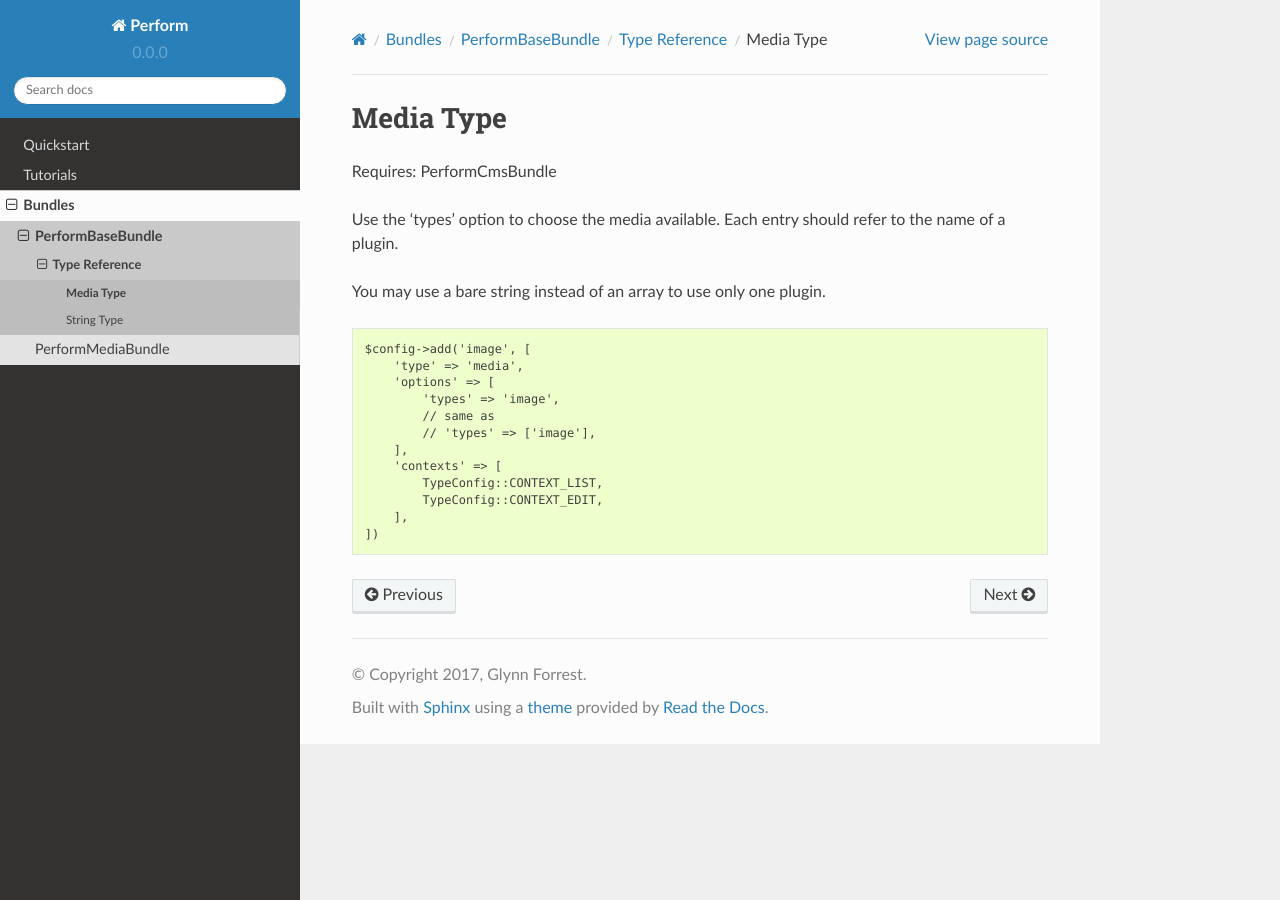
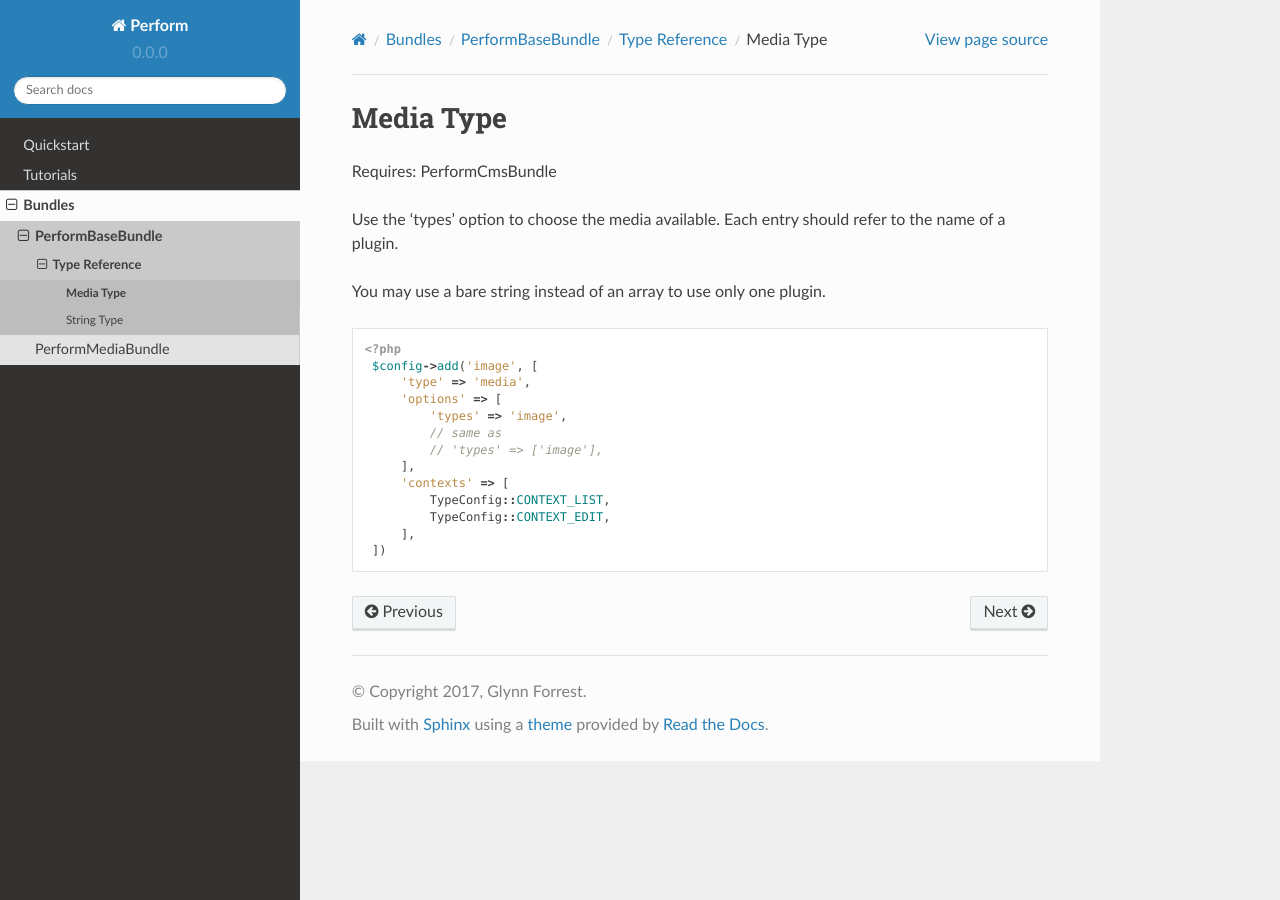
Before and after one commit to useperform/perform, a Sphinx documentation site: the page built from docs/bundles/base/types/media.rst, in a window 1280 px wide. Built offline with Sphinx 7.4.7 and the Read the Docs theme 2.0.0, drawn with Linux system fonts in a browser that asks for light colours.

Commit message:
docs: get rtd theme to use pygments styles

```diff
--- /dev/null
+++ b/docs/_templates/layout.html
@@ -0,0 +1,3 @@
+{% extends "!layout.html" %}
+
+{% set css_files = css_files + ['_static/pygments.css'] %}
--- a/docs/bundles/base/types/media.rst
+++ b/docs/bundles/base/types/media.rst
@@ -11,6 +11,7 @@ plugin.
 
 .. code-block:: php
 
+   <?php
     $config->add('image', [
         'type' => 'media',
         'options' => [
--- a/docs/conf.py
+++ b/docs/conf.py
@@ -92,7 +92,7 @@ exclude_patterns = ['_build', 'Thumbs.db', '.DS_Store']
 #show_authors = False
 
 # The name of the Pygments (syntax highlighting) style to use.
-pygments_style = 'sphinx'
+pygments_style = 'trac'
 
 # A list of ignored prefixes for module index sorting.
 #modindex_common_prefix = []
```
